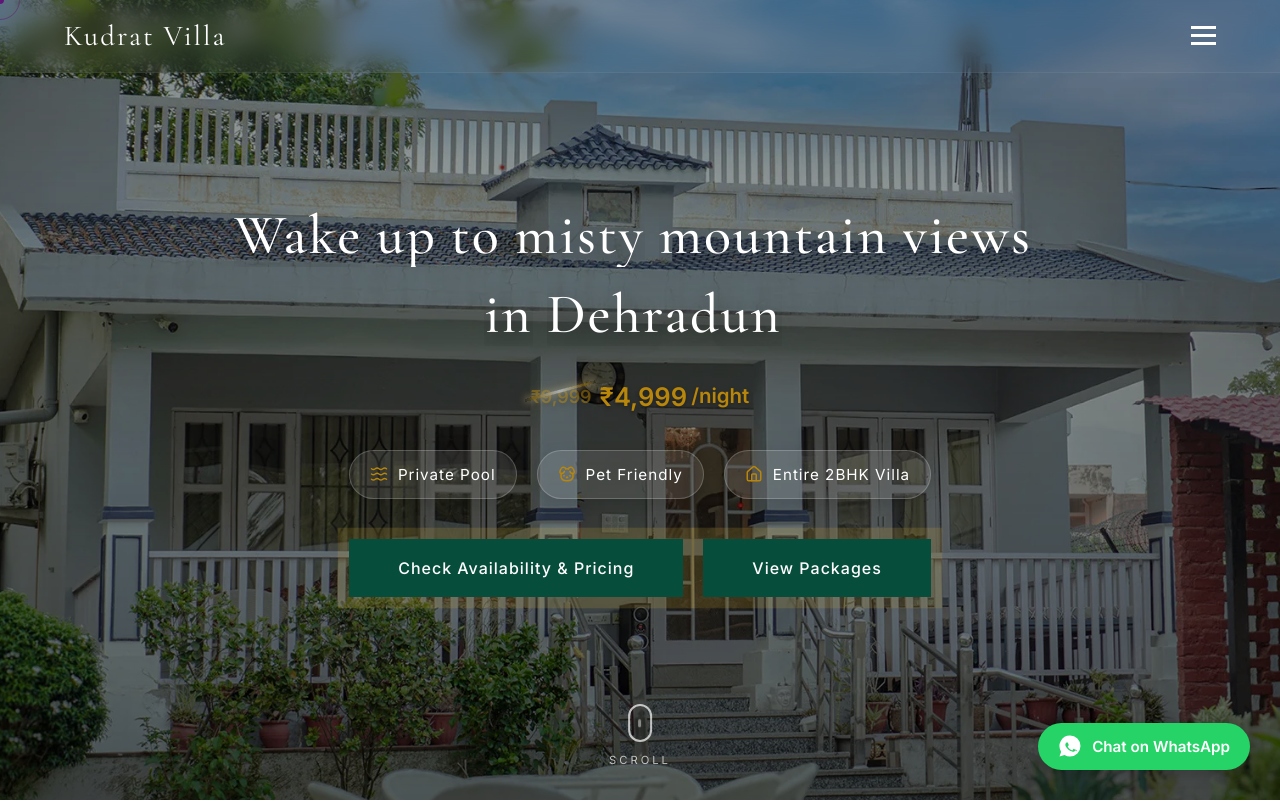
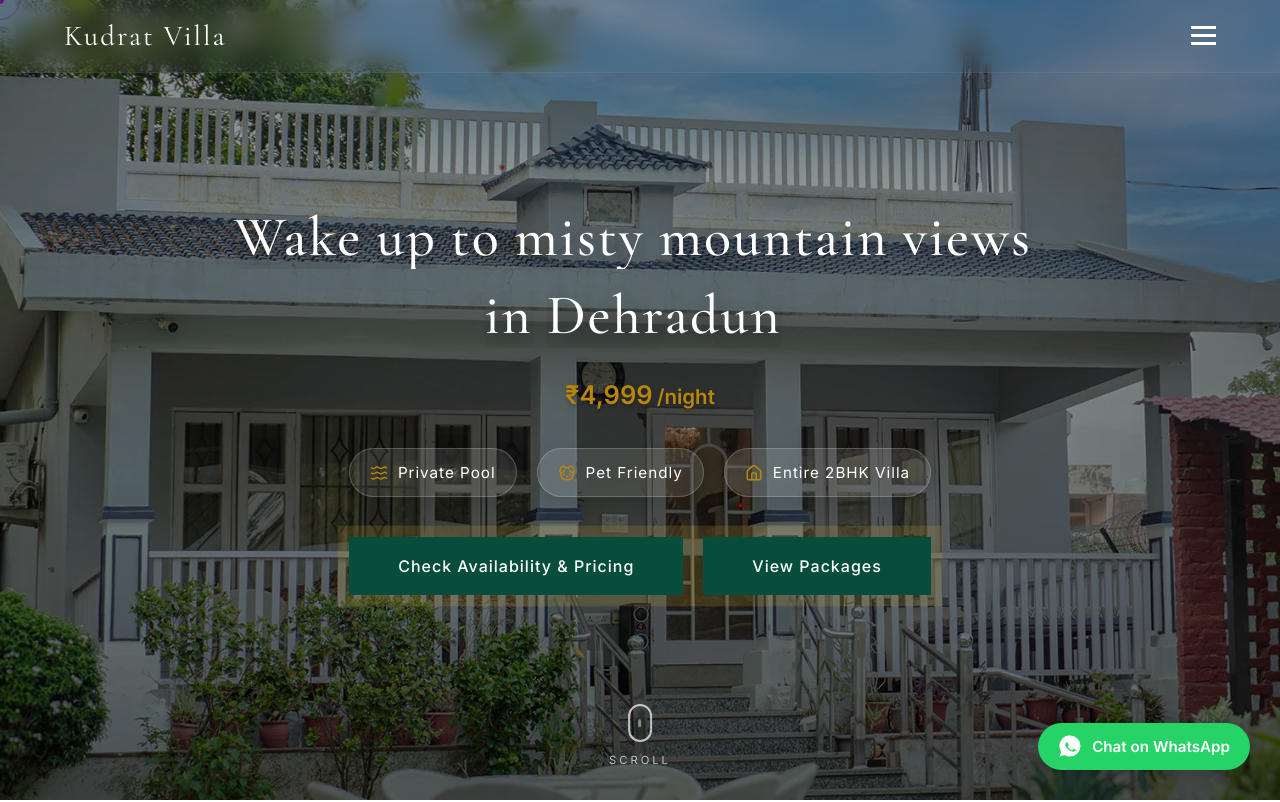
Before and after one commit to shivam240706/vann-villa, a React (Vite) app: page / in a window 1280 px wide. Shown: the top 802 px of the page. Built offline with nearby package versions, Linux system fonts and the light colour scheme.

Commit message:
chore: remove old price from hero

```diff
--- a/src/components/Hero.jsx
+++ b/src/components/Hero.jsx
@@ -1,7 +1,6 @@
 import React, { useRef } from 'react';
 import { motion, useScroll, useTransform } from 'framer-motion';
 import { Waves, Dog, Home } from 'lucide-react';
-import KatanaStrikePrice from './KatanaStrikePrice';
 import MagneticButton from './MagneticButton';
 
 import './Hero.css';
@@ -65,7 +64,7 @@ const Hero = () => {
           ))}
         </motion.h1>
         <motion.p variants={itemVariants} style={{ fontSize: '1.6rem', fontWeight: '700', color: 'var(--accent-gold)', marginBottom: '30px', textShadow: '0 2px 4px rgba(0,0,0,0.3)' }}>
-          <KatanaStrikePrice oldPrice="₹9,999" newPrice="₹4,999" color="#b8860b" size="0.7em" newSize="1em" /><span style={{ fontSize: '0.8em', marginLeft: '4px' }}>/night</span>
+          ₹4,999<span style={{ fontSize: '0.8em', marginLeft: '4px' }}>/night</span>
         </motion.p>
 
         <motion.div variants={itemVariants} className="hero-selling-points">
```
